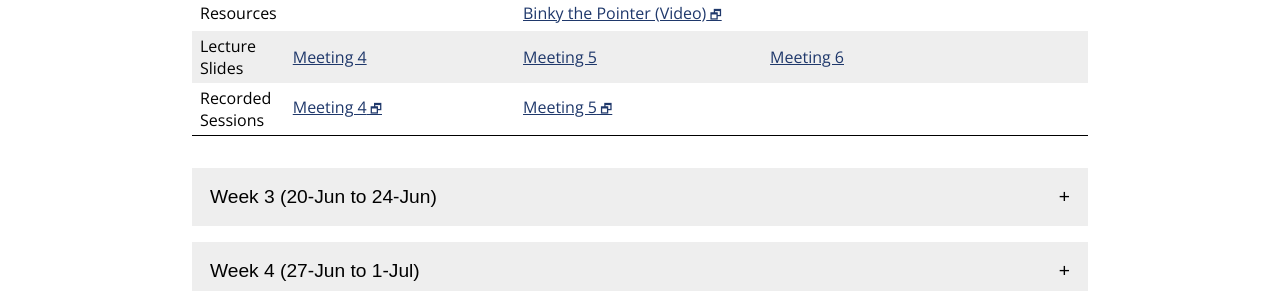
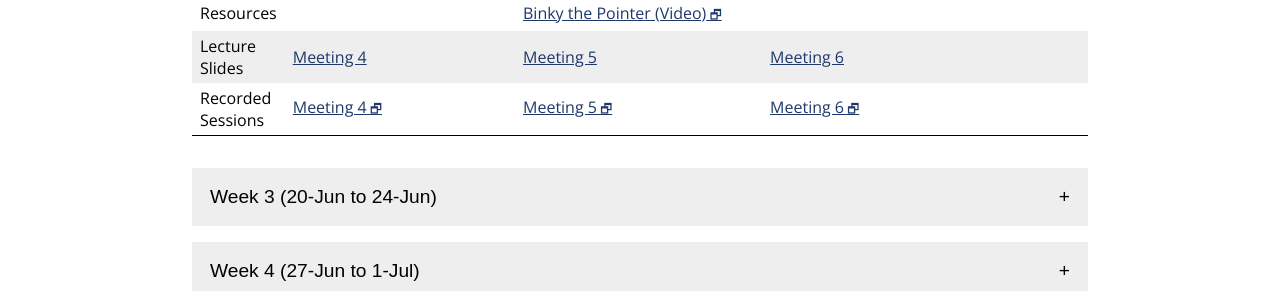
Before and after one commit to jhu-ip/cs220-summer22, a Jekyll site: the page built from material.md, in a window 1280 px wide. Shown: the part 918-1209 px from the top of the page. Built offline with Jekyll 4.4.1, drawn with Linux system fonts in a browser that asks for light colours; some web fonts are replaced.

Commit message:
link to meeting 6 lecture recording

```diff
--- a/material.csv
+++ b/material.csv
@@ -92,6 +92,7 @@ Week,Day,Date,Type,Link text,URL
 2,3,17-Jun,Recap,Day 12,questions/day12.html
 2,3,17-Jun,Exercise,Exercise 12,exercise/ex12.html
 2,3,17-Jun,LectureSlides,Meeting 6,slides/class06.pdf
+2,3,17-Jun,Recording,Meeting 6,https://jh.hosted.panopto.com/Panopto/Pages/Viewer.aspx?id=2493c220-78f3-4ec0-92d2-aeb701115169
 3,1,20-Jun,Video,Lifetime/Scope,https://jh.hosted.panopto.com/Panopto/Pages/Viewer.aspx?id=6fa78f1f-431c-40ea-95e2-ae230027a663
 3,1,20-Jun,Video,Structs,https://jh.hosted.panopto.com/Panopto/Pages/Viewer.aspx?id=81f128ab-96f2-433e-b770-ae230027a5f4
 3,1,20-Jun,Video,Random number generation,https://jh.hosted.panopto.com/Panopto/Pages/Viewer.aspx?id=e02cd998-bfde-4c4a-977a-ae23002791e7
--- a/material.md
+++ b/material.md
@@ -127,7 +127,7 @@ the materials for that week.
       <td>Recorded<br>Sessions</td>
       <td><a class='external' target='_blank' href='https://jh.hosted.panopto.com/Panopto/Pages/Viewer.aspx?id=680b8e4b-b9cb-4d2f-b34f-aeb3010d51fa'>Meeting 4</a></td>
       <td><a class='external' target='_blank' href='https://jh.hosted.panopto.com/Panopto/Pages/Viewer.aspx?id=14cfa5f4-6142-48dd-bddc-aeb5011318a7'>Meeting 5</a></td>
-      <td></td>
+      <td><a class='external' target='_blank' href='https://jh.hosted.panopto.com/Panopto/Pages/Viewer.aspx?id=2493c220-78f3-4ec0-92d2-aeb701115169'>Meeting 6</a></td>
     </tr>
   </tbody>
 </table>
```
